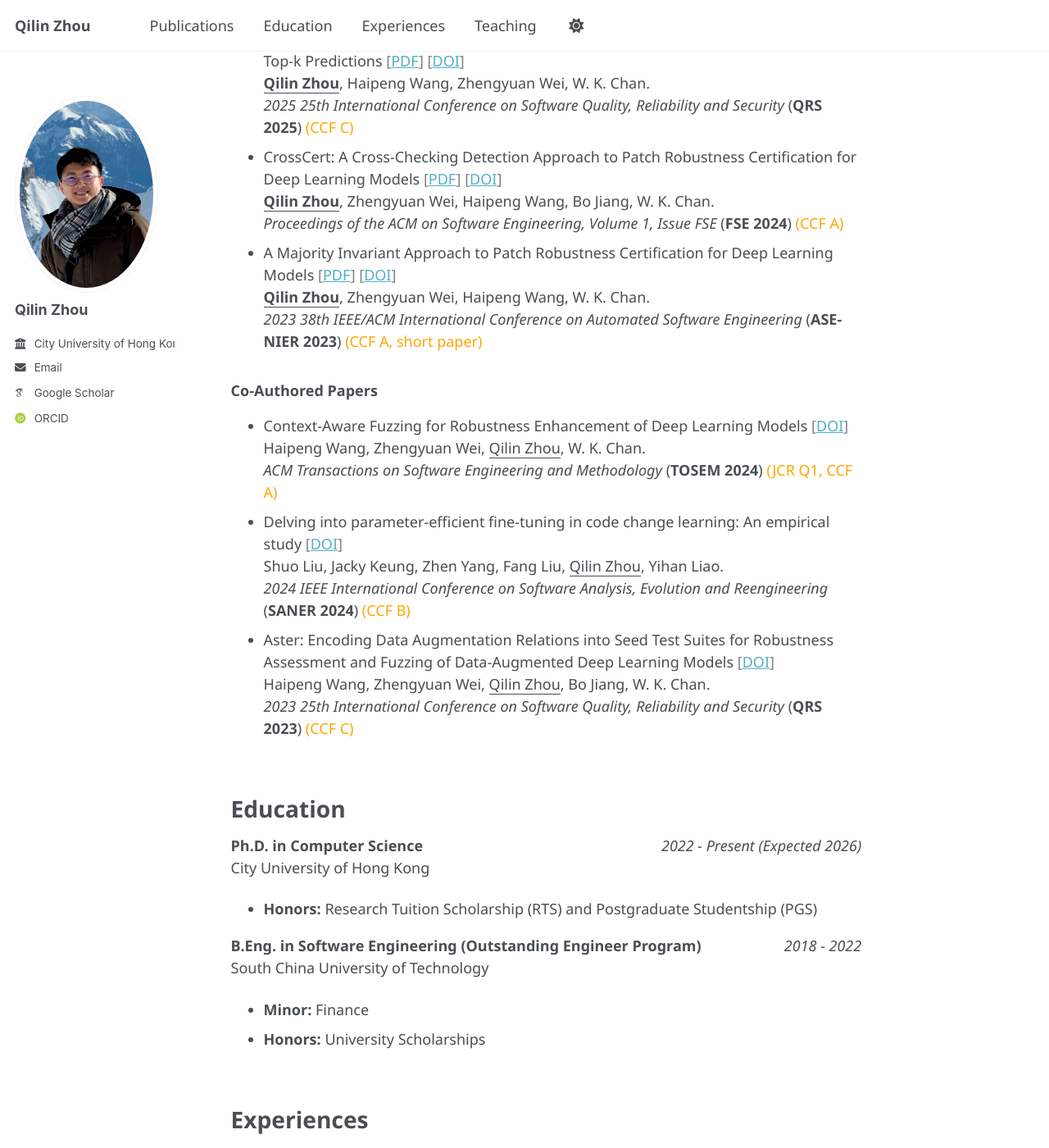
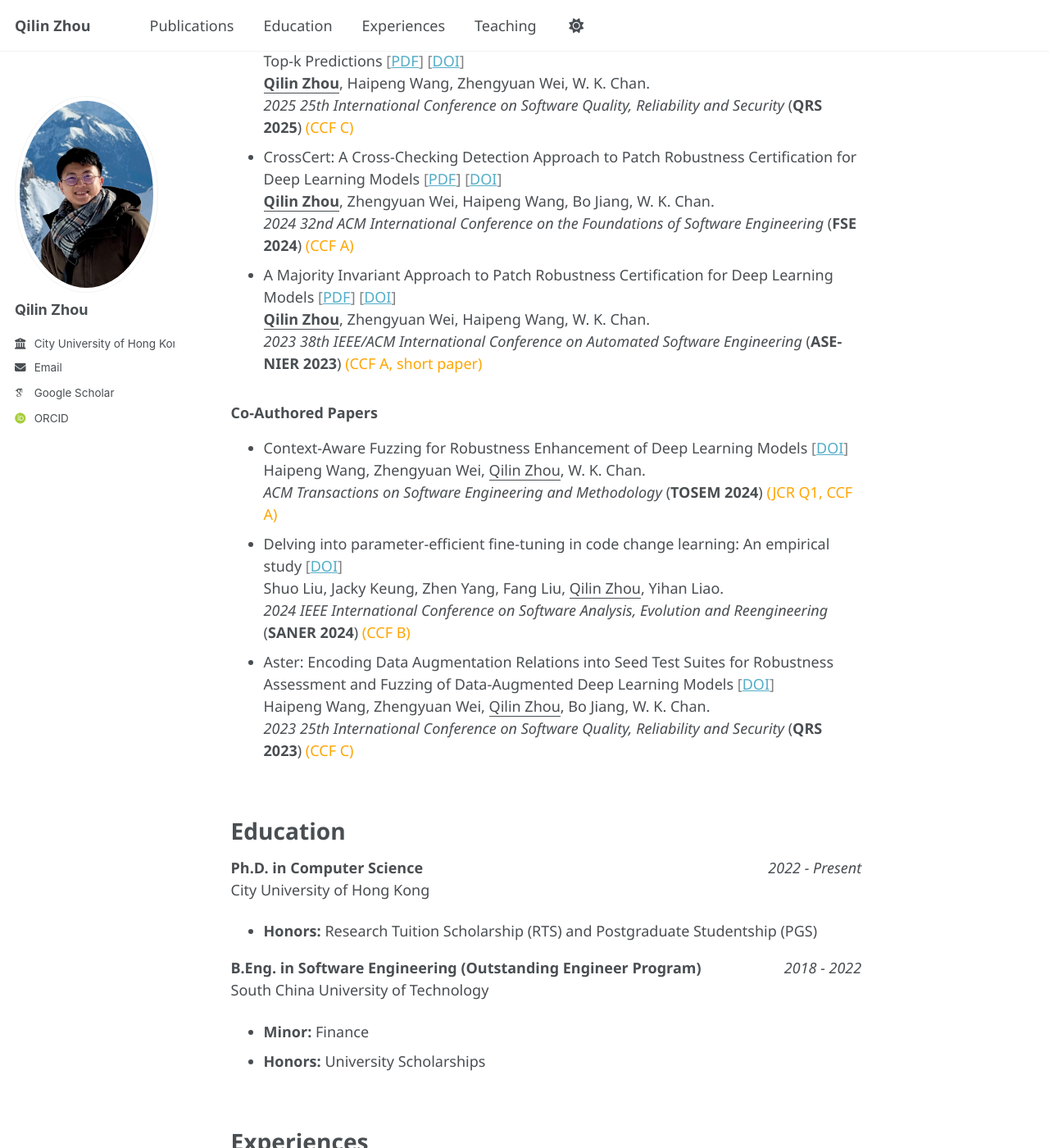
Before and after one commit to qilin-zhou/qilin-zhou.github.io, a Jekyll site: the page built from _pages/about.md, in a window 1280 px wide and 1400 px high, scrolled down 657 px. Shown: the whole window at 82% size. Built offline with Jekyll 4.4.1, drawn with Linux system fonts in a browser that asks for light colours; some web fonts are replaced; a script bundle is joined from its source files by our own code; library files that are not in the unit come from our copies.

Commit message:
Update about.md

```diff
--- a/_pages/about.md
+++ b/_pages/about.md
@@ -34,7 +34,7 @@ _IEEE Transactions on Reliability_ (**TRel 2025**) <span style="color: Orange;">
   _2025 25th International Conference on Software Quality, Reliability and Security_ (**QRS 2025**)<span style="color: Orange;"> (CCF C)</span>
 - CrossCert: A Cross-Checking Detection Approach to Patch Robustness Certification for Deep Learning Models    <span style="color: grey;">[[PDF](https://arxiv.org/abs/2405.07668)] [[DOI](https://doi.org/10.1145/3660827)]</span>
   **<ins>Qilin Zhou</ins>**, Zhengyuan Wei, Haipeng Wang, Bo Jiang, W. K. Chan.
-  _Proceedings of the ACM on Software Engineering, Volume 1, Issue FSE_ (**FSE 2024**) <span style="color: Orange;"> (CCF A)</span>
+  _2024 32nd ACM International Conference on the Foundations of Software Engineering_ (**FSE 2024**) <span style="color: Orange;"> (CCF A)</span>
 - A Majority Invariant Approach to Patch Robustness Certification for Deep Learning Models  <span style="color: grey;">[[PDF](https://arxiv.org/abs/2308.00452)] [[DOI](https://doi.org/10.1109/ASE56229.2023.00137)]</span>
   **<ins>Qilin Zhou</ins>**, Zhengyuan Wei, Haipeng Wang, W. K. Chan.
   _2023 38th IEEE/ACM International Conference on Automated Software Engineering_ (**ASE-NIER 2023**) <span style="color: Orange;"> (CCF A, short paper)</span>
@@ -55,7 +55,7 @@ _IEEE Transactions on Reliability_ (**TRel 2025**) <span style="color: Orange;">
 Education
 ======
 
-**Ph.D. in Computer Science** <span style="float: right; font-style: italic;">2022 - Present (Expected 2026)</span>
+**Ph.D. in Computer Science** <span style="float: right; font-style: italic;">2022 - Present </span>
 City University of Hong Kong
 * **Honors:** Research Tuition Scholarship (RTS) and Postgraduate Studentship (PGS)
 
```
